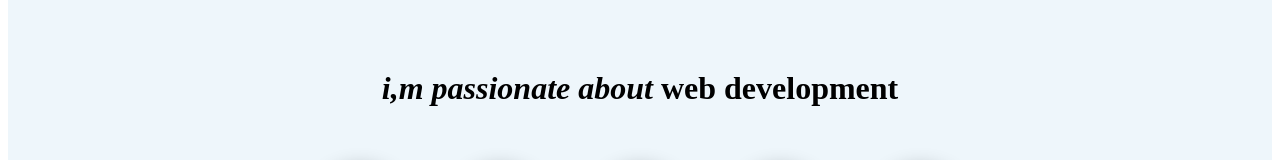
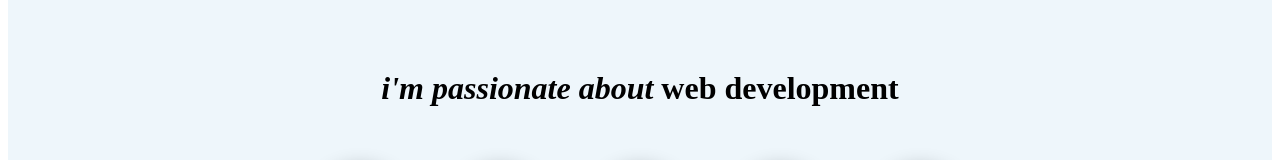
Before and after one commit to Jvsk1411/jvsk14.me, a plain HTML site: page index.html in a window 1280 px wide. Shown: the part 150-310 px from the top of the page. Drawn offline with Linux system fonts and the light colour scheme.

Commit message:
Update index.html

```diff
--- a/index.html
+++ b/index.html
@@ -11,7 +11,7 @@
 </head>
 <body>
       <div class="hero" >
-        <h1><i>i,m  passionate about </i> <b id="footer">web development</b></h1>
+        <h1><i>i'm  passionate about </i> <b id="footer">web development</b></h1>
       <div class="social-links">
              <a href="#"><i class="fa-brands fa-facebook"></i></a>
              <a href="https://twitter.com/jvsk1411?t=1mWChh-GpE1VIYf59-OplQ&s=09"><i class="fa-brands fa-twitter fa-bounce"></i></a>
```
